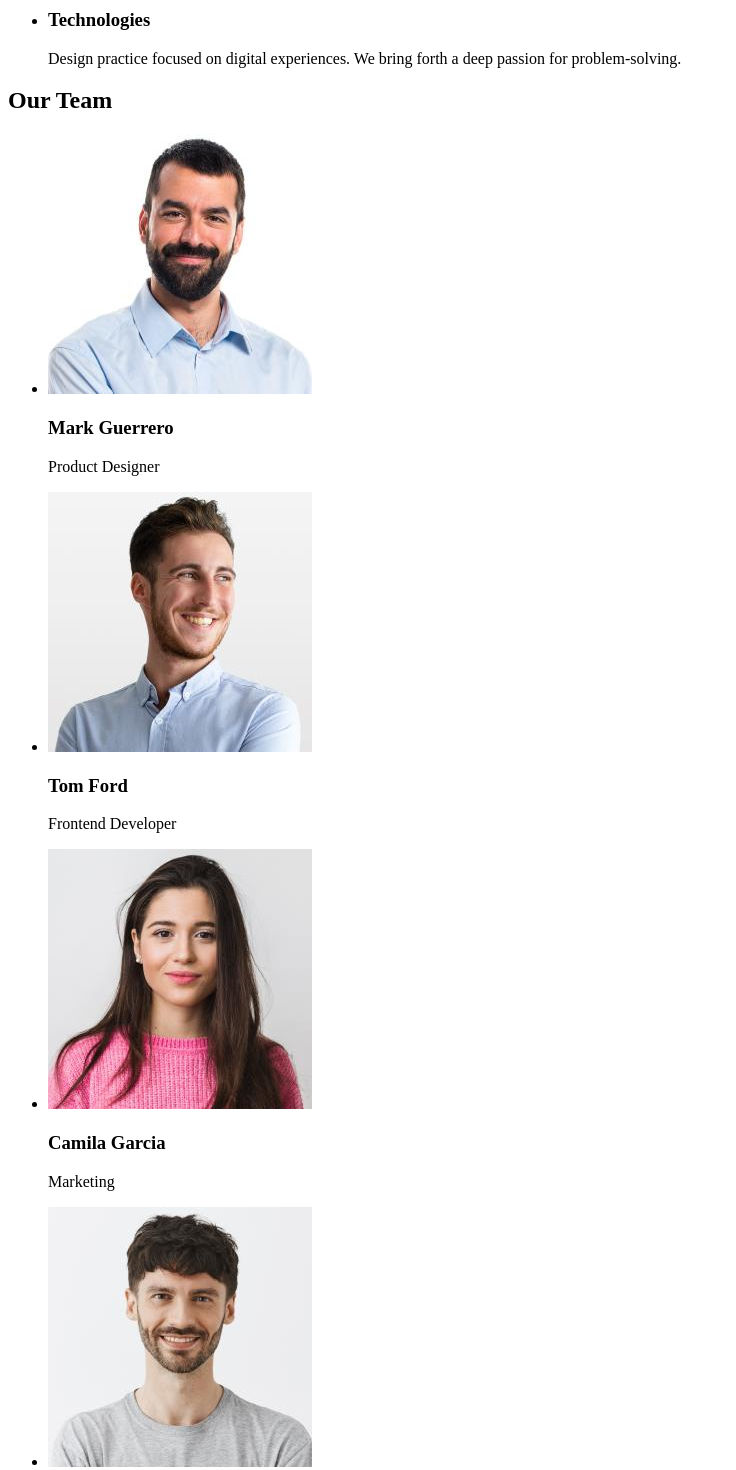
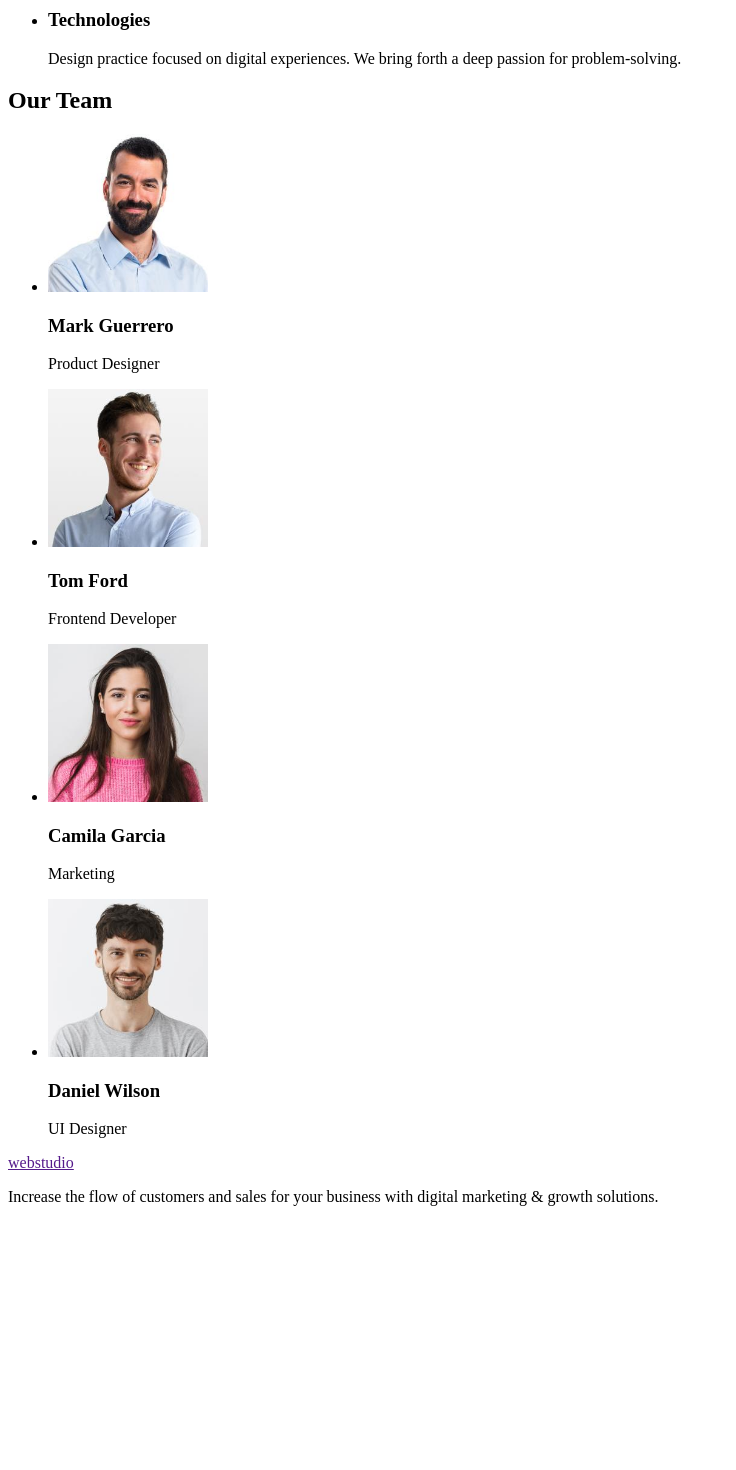
Before and after one commit to Kazantsev911/goit-markup-hw-01, a plain HTML site: page index.html in a window 1280 px wide. Shown: the part 460-1930 px from the top of the page, without its empty margins (0-736 px from the left). After the commit the page ends 1682 px from the top, so only its background shows below. Drawn offline with Linux system fonts and the light colour scheme.

Commit message:
hw1_finish

```diff
--- a/index.html
+++ b/index.html
@@ -70,22 +70,22 @@
         <h2>Our Team</h2>
         <ul>
           <li>
-            <img src="./images/img (1).jpg" alt="Mark Guerrero" />
+            <img src="./images/img (1).jpg" alt="Mark Guerrero" width="160" />
             <h3>Mark Guerrero</h3>
             <p>Product Designer</p>
           </li>
           <li>
-            <img src="./images/img (2).jpg" alt="Tom Ford" />
+            <img src="./images/img (2).jpg" alt="Tom Ford" width="160" />
             <h3>Tom Ford</h3>
             <p>Frontend Developer</p>
           </li>
           <li>
-            <img src="./images/img (3).jpg" alt="Camila Garcia" />
+            <img src="./images/img (3).jpg" alt="Camila Garcia" width="160" />
             <h3>Camila Garcia</h3>
             <p>Marketing</p>
           </li>
           <li>
-            <img src="./images/img (4).jpg" alt="Daniel Wilson" />
+            <img src="./images/img (4).jpg" alt="Daniel Wilson" width="160" />
             <h3>Daniel Wilson</h3>
             <p>UI Designer</p>
           </li>
```
